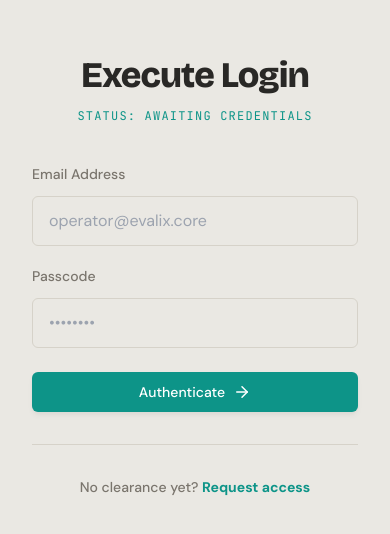
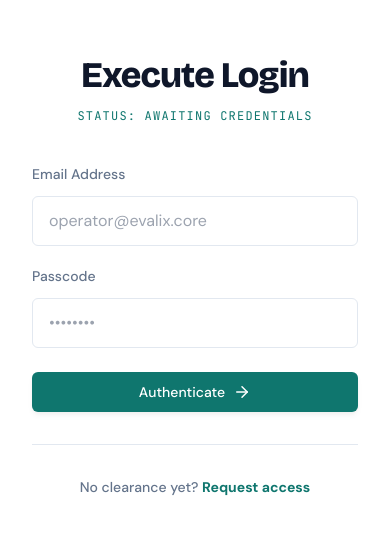
Before and after one commit to illuminatiAyush/EVALI-X, a React (Vite) app in the folder frontend/: page /login in a window 390 px wide. Shown: the part 146-680 px from the top of the page. Built offline with nearby package versions, Linux system fonts and the light colour scheme; no server answers.

Commit message:
mobile responsiveness by the master of mischieves

```diff
--- a/frontend/src/App.jsx
+++ b/frontend/src/App.jsx
@@ -22,9 +22,12 @@ const JoinBatchPage = lazy(() => import('./pages/student/JoinBatchPage'));
 
 // Loading Fallback Component
 const PageLoader = () => (
-  <div className="flex flex-col items-center justify-center min-h-screen bg-slate-900">
-    <div className="w-12 h-12 border-4 border-slate-700 border-t-blue-500 rounded-full animate-spin mb-4"></div>
-    <p className="text-slate-300 font-sans font-medium text-sm animate-pulse">Initializing System...</p>
+  <div className="flex flex-col items-center justify-center min-h-screen bg-background relative overflow-hidden">
+    <div className="absolute inset-0 cyber-grid opacity-10 pointer-events-none"></div>
+    <div className="relative z-10 flex flex-col items-center">
+      <div className="w-14 h-14 border-4 border-slate-200 border-t-brand rounded-full animate-spin mb-6 shadow-cyan-glow"></div>
+      <p className="text-text-muted font-display font-bold text-sm tracking-widest uppercase animate-pulse">Initializing System...</p>
+    </div>
   </div>
 );
 
--- a/frontend/src/index.css
+++ b/frontend/src/index.css
@@ -5,30 +5,30 @@
 @tailwind utilities;
 
 @layer base {
-  /* LIGHT MODE — Soothing, Dimmed, Warm Paper Aesthetic */
+  /* LIGHT MODE — Clean, Crisp SaaS Aesthetic */
   :root {
-    --bg: #EAE8E3; /* Dimmed warm sand */
-    --surface: #F4F3EF; /* Soft paper */
-    --brand: #0D9488; /* Soothing Teal */
-    --brand-hover: #0F766E;
-    --text: #292826; /* Deep warm gray */
-    --text-muted: #7A756D; /* Warm muted text */
-    --border: #D6D2C9; /* Soft border */
-    --danger: #E11D48; /* Soft Rose */
+    --bg: #FFFFFF; /* Pure white */
+    --surface: #F8FAFC; /* Slate 50 */
+    --brand: #0F766E; /* Deep Teal for contrast */
+    --brand-hover: #0D9488;
+    --text: #0F172A; /* Slate 900 */
+    --text-muted: #64748B; /* Slate 500 */
+    --border: #E2E8F0; /* Slate 200 */
+    --danger: #E11D48; /* Rose 600 */
     --danger-hover: #BE123C;
-    --ring: rgba(13, 148, 136, 0.25);
+    --ring: rgba(15, 118, 110, 0.25);
   }
 
-  /* DARK MODE — Soothing Deep Midnight */
+  /* DARK MODE — Deep Midnight */
   .dark {
-    --bg: #0B0E14; /* Deep midnight blue */
-    --surface: #151A24; /* Elevated midnight */
-    --brand: #2DD4BF; /* Soothing Aqua/Teal */
+    --bg: #0B0E14;
+    --surface: #151A24;
+    --brand: #2DD4BF;
     --brand-hover: #5EEAD4;
-    --text: #F8FAFC; /* Soft white */
-    --text-muted: #94A3B8; /* Slate muted */
-    --border: #1E293B; /* Slate border */
-    --danger: #FB7185; /* Soft Rose */
+    --text: #F8FAFC;
+    --text-muted: #94A3B8;
+    --border: #1E293B;
+    --danger: #FB7185;
     --danger-hover: #FDA4AF;
     --ring: rgba(45, 212, 191, 0.25);
   }
@@ -85,25 +85,26 @@ h1, h2, h3, h4, h5, h6 {
     z-index: 0;
   }
 
-  /* Cyber grid — works in both modes */
+  /* Cyber grid — subtle in light mode, vibrant in dark */
   .cyber-grid {
     background-size: 40px 40px;
     background-image:
-      linear-gradient(to right, var(--border) 1px, transparent 1px),
-      linear-gradient(to bottom, var(--border) 1px, transparent 1px);
+      linear-gradient(to right, var(--border) 0.5px, transparent 0.5px),
+      linear-gradient(to bottom, var(--border) 0.5px, transparent 0.5px);
+    opacity: 0.15;
   }
 
-  /* Glowing cyan text shadow */
+  /* Glowing teal text shadow */
   .text-glow {
-    text-shadow: 0 0 30px rgba(34, 211, 238, 0.5), 0 0 60px rgba(34, 211, 238, 0.2);
+    text-shadow: 0 0 20px rgba(13, 148, 136, 0.3);
   }
 
   /* Glow box shadow */
   .box-glow {
-    box-shadow: 0 0 0 1px rgba(34, 211, 238, 0.2), 0 0 30px rgba(34, 211, 238, 0.1);
+    box-shadow: 0 0 0 1px var(--border), 0 10px 30px -10px rgba(0, 0, 0, 0.05);
   }
 
-  /* Scanline overlay for industrial feel */
+  /* Scanline overlay - very subtle */
   .scanlines::after {
     content: "";
     position: absolute;
@@ -112,8 +113,8 @@ h1, h2, h3, h4, h5, h6 {
       0deg,
       transparent,
       transparent 2px,
-      rgba(0, 0, 0, 0.03) 2px,
-      rgba(0, 0, 0, 0.03) 4px
+      rgba(0, 0, 0, 0.01) 2px,
+      rgba(0, 0, 0, 0.01) 4px
     );
     pointer-events: none;
     z-index: 1;
@@ -122,10 +123,11 @@ h1, h2, h3, h4, h5, h6 {
   /* Gradient text utility */
   .gradient-text {
     @apply text-transparent bg-clip-text;
-    background-image: linear-gradient(135deg, var(--brand) 0%, #67e8f9 50%, #a78bfa 100%);
+    background-image: linear-gradient(135deg, var(--brand) 0%, #14b8a6 50%, #6366f1 100%);
   }
 
   .custom-scrollbar::-webkit-scrollbar { width: 4px; }
   .custom-scrollbar::-webkit-scrollbar-track { background: transparent; }
-  .custom-scrollbar::-webkit-scrollbar-thumb { @apply bg-border rounded-full; }
+  .custom-scrollbar::-webkit-scrollbar-thumb { @apply bg-slate-200 rounded-full; }
+  .dark .custom-scrollbar::-webkit-scrollbar-thumb { @apply bg-slate-800; }
 }
--- a/frontend/src/main.jsx
+++ b/frontend/src/main.jsx
@@ -27,15 +27,9 @@ import App from './App.jsx'
 import './index.css'
 
 // Apply theme based on saved preference or default to light
-const savedTheme = localStorage.getItem('evalix-theme');
-
-if (savedTheme === 'dark') {
-  document.documentElement.classList.add('dark');
-} else {
-  // Default to light if no preference saved, or if saved as light
-  document.documentElement.classList.remove('dark');
-  if (!savedTheme) localStorage.setItem('evalix-theme', 'light');
-}
+// Always initialize in Light Mode as per overall UI requirements
+document.documentElement.classList.remove('dark');
+localStorage.setItem('evalix-theme', 'light');
 
 ReactDOM.createRoot(document.getElementById('root')).render(
   <React.StrictMode>
--- a/frontend/src/pages/LandingPage.jsx
+++ b/frontend/src/pages/LandingPage.jsx
@@ -235,8 +235,51 @@ function TestimonialSlider() {
   );
 }
 
+function MobileMenu({ isOpen, setIsOpen }) {
+  return (
+    <AnimatePresence>
+      {isOpen && (
+        <motion.div
+          initial={{ opacity: 0, height: 0 }}
+          animate={{ opacity: 1, height: 'auto' }}
+          exit={{ opacity: 0, height: 0 }}
+          className="lg:hidden absolute top-16 left-0 right-0 bg-background border-b border-border z-40 overflow-hidden shadow-xl"
+        >
+          <div className="p-6 space-y-4">
+            {[
+              { label: 'Architecture', href: '#features' },
+              { label: 'Assessments', href: '#' },
+              { label: 'Departments', href: '#' },
+              { label: 'Analytics', href: '#' },
+              { label: 'Deploy', href: '#deploy' }
+            ].map((tab) => (
+              <a
+                key={tab.label}
+                href={tab.href}
+                onClick={() => setIsOpen(false)}
+                className="block text-lg font-medium text-text-muted hover:text-brand transition-colors"
+              >
+                {tab.label}
+              </a>
+            ))}
+            <div className="pt-4 border-t border-border flex flex-col gap-3">
+              <Link to="/login" className="w-full py-3 text-center font-medium text-text-muted border border-border rounded-xl">
+                Sign In
+              </Link>
+              <Link to="/login" className="w-full py-3 text-center font-bold text-background bg-brand rounded-xl">
+                Launch Platform
+              </Link>
+            </div>
+          </div>
+        </motion.div>
+      )}
+    </AnimatePresence>
+  );
+}
+
 export default function LandingPage() {
   const [hoveredLetter, setHoveredLetter] = useState(null);
+  const [isMobileMenuOpen, setIsMobileMenuOpen] = useState(false);
 
   return (
     <div className="min-h-screen bg-background text-text overflow-x-hidden">
@@ -253,7 +296,7 @@ export default function LandingPage() {
                 <span className="hidden sm:block text-[9px] font-mono text-text-muted border border-border rounded px-1 py-0.5 bg-surface leading-none">v2.0</span>
               </div>
               <span className="hidden sm:block text-[10.5px] text-text-muted font-medium leading-none">
-                Proudly built for VPPPCOE & VA, Sion
+                Built for VPPPCOE Sion
               </span>
             </div>
           </div>
@@ -273,18 +316,26 @@ export default function LandingPage() {
           </div>
 
           <div className="flex items-center gap-3">
-            <ThemeToggle />
-            <Link to="/login" className="text-sm font-medium text-text-muted hover:text-text transition-colors hidden sm:block">
+            <div className="hidden sm:flex items-center gap-3">
+              <Link to="/login" className="text-sm font-medium text-text-muted hover:text-text transition-colors">
                 Sign In
               </Link>
               <Link
                 to="/login"
-              className="flex items-center gap-1.5 px-4 py-2 bg-brand text-background rounded-lg text-sm font-bold hover:bg-brand-hover transition-all shadow-[0_0_12px_rgba(34,211,238,0.3)] hover:shadow-[0_0_20px_rgba(34,211,238,0.5)]"
+                className="flex items-center gap-1.5 px-4 py-2 bg-brand text-background rounded-lg text-sm font-bold hover:bg-brand-hover transition-all"
               >
                 Launch <ArrowRight size={14} />
               </Link>
             </div>
+            <button
+              onClick={() => setIsMobileMenuOpen(!isMobileMenuOpen)}
+              className="lg:hidden p-2 text-text-muted bg-surface border border-border rounded-lg"
+            >
+              {isMobileMenuOpen ? <X size={20} /> : <Menu size={20} />}
+            </button>
+          </div>
         </Container>
+        <MobileMenu isOpen={isMobileMenuOpen} setIsOpen={setIsMobileMenuOpen} />
       </nav>
 
       {/* ── HERO ── */}
--- a/frontend/src/pages/student/TestAttemptPage.jsx
+++ b/frontend/src/pages/student/TestAttemptPage.jsx
@@ -254,30 +254,29 @@ export default function TestAttemptPage() {
       </AnimatePresence>
 
       {/* Test Navbar */}
-      <nav className="h-20 bg-surface border-b border-border px-8 flex items-center justify-between sticky top-0 z-50">
-        <div className="flex items-center gap-4">
-          <div className="w-10 h-10 bg-brand/10 text-brand border border-brand/20 rounded-lg flex items-center justify-center shadow-cyan-glow">
-            <BrainCircuit size={20} />
+      <nav className="h-16 sm:h-20 bg-surface border-b border-border px-4 sm:px-8 flex items-center justify-between sticky top-0 z-50">
+        <div className="flex items-center gap-3 sm:gap-4">
+          <div className="w-8 h-8 sm:w-10 sm:h-10 bg-brand/10 text-brand border border-brand/20 rounded-lg flex items-center justify-center shadow-cyan-glow">
+            <BrainCircuit size={18} className="sm:size-5" />
           </div>
           <div>
-            <p className="text-xs font-semibold text-text-muted uppercase tracking-wider">Question {currentQuestion + 1} of {questions.length}</p>
+            <p className="text-[10px] sm:text-xs font-semibold text-text-muted uppercase tracking-wider">Q {currentQuestion + 1} / {questions.length}</p>
           </div>
         </div>
 
-        <div className="flex items-center gap-6">
-          <div className={`px-4 py-1.5 rounded-sm border flex items-center gap-2 font-display font-bold text-sm tracking-widest transition-colors ${
+        <div className="flex items-center gap-3 sm:gap-6">
+          <div className={`px-2 sm:px-4 py-1 sm:py-1.5 rounded-sm border flex items-center gap-1.5 sm:gap-2 font-display font-bold text-xs sm:text-sm tracking-widest transition-colors ${
             timeLeft < 60 ? 'border-danger/30 bg-danger/10 text-danger animate-pulse' : 'border-border bg-background text-text'
           }`}>
-            <Clock size={14} />
+            <Clock size={12} className="sm:size-14" />
             {formatTime(timeLeft)}
           </div>
-          <Button
+          <button
             onClick={() => { if(confirm('Quit assessment? Unsaved answers will be lost.')) navigate('/student/dashboard'); }}
-            variant="ghost"
-            className="hidden sm:flex p-2 text-text-muted hover:text-danger hover:bg-danger/10"
+            className="p-1.5 sm:p-2 text-text-muted hover:text-danger hover:bg-danger/10 rounded-lg transition-all"
           >
-            <XCircle size={20} />
-          </Button>
+            <XCircle size={18} className="sm:size-20" />
+          </button>
         </div>
       </nav>
 
```
Also changed, not shown: frontend/src/layouts/MainLayout.jsx (+104 -16 lines), 2 other files (tests, documents, lock files or other folders). Lines whose indentation alone changed are shown as unchanged.
